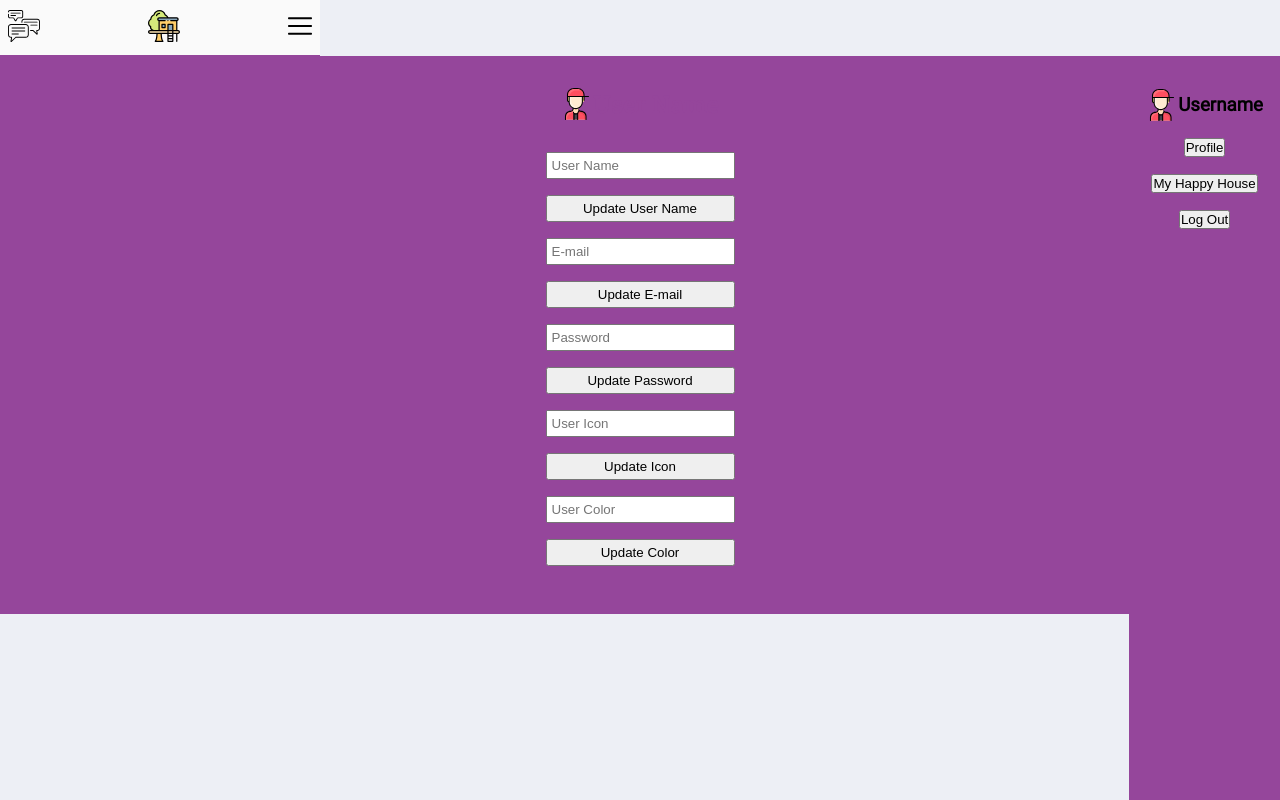
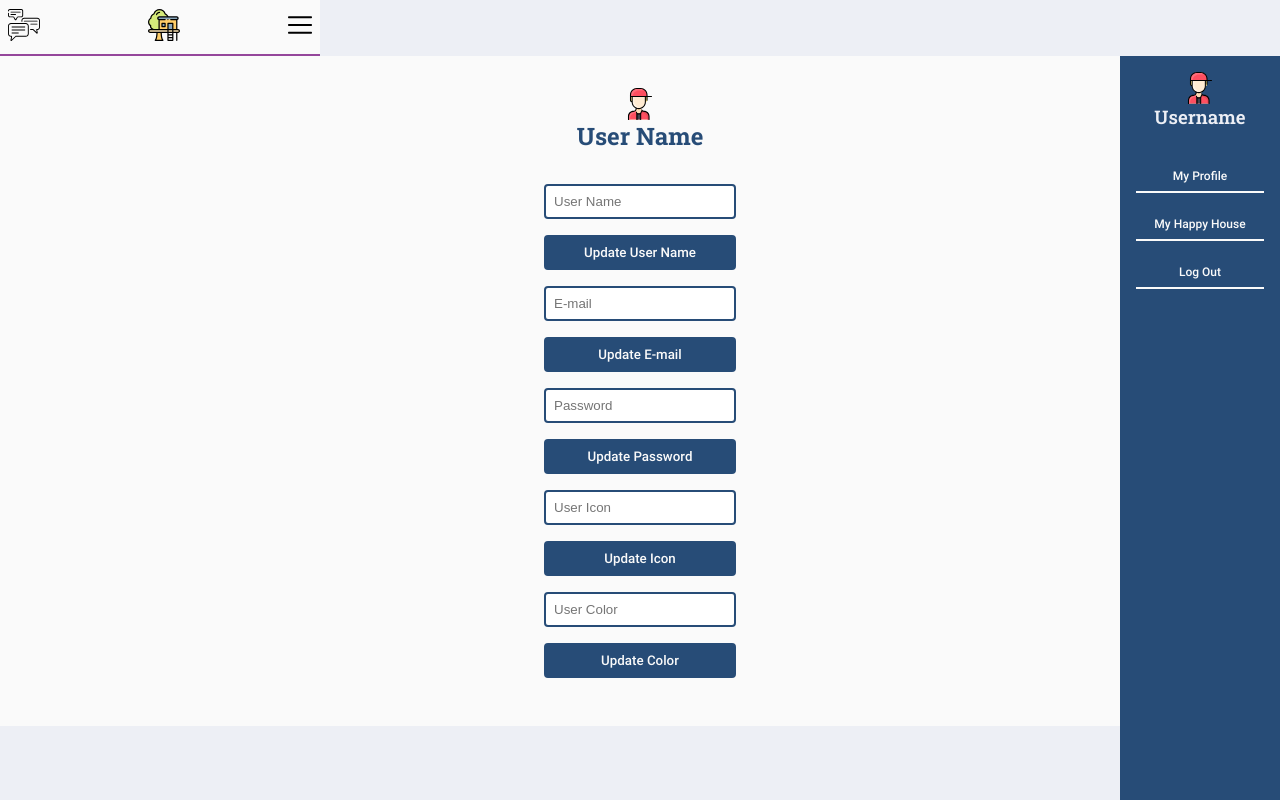
Before and after one commit to monica-zarate/happy-house, a React (Create React App) app in the folder client/: page /profile in a window 1280 px wide. Both pictures are taken after a click on the button 300 px from the left and 25 px from the top of the page. Built offline with nearby package versions, Linux system fonts and the light colour scheme.

Commit message:
Styled Header/Menu, Profile and House Components.

```diff
--- a/client/src/components/Header.jsx
+++ b/client/src/components/Header.jsx
@@ -41,7 +41,7 @@ function Header() {
           </div>
           <div className="menu__options">
             <Link className="menu__options--link" to={`/profile`}>
-              <button className="menu__options--btn">Profile</button>
+              <button className="menu__options--btn">My Profile</button>
             </Link>
             <Link className="menu__options--link" to={`/my-house`}>
               <button className="menu__options--btn">My Happy House</button>
--- a/client/src/components/Join.jsx
+++ b/client/src/components/Join.jsx
@@ -105,7 +105,7 @@ function Join() {
         </form>
       </div>
       <div className="join__container">
-        <h2 className="join__title">Create your profile</h2>
+        <h2 className="join__title">Create your Profile</h2>
         <form className="join__form" action="">
           <input
             className="join__input"
@@ -146,7 +146,7 @@ function Join() {
           <button className="join__btn">JOIN</button>
         </Link>
       </div>
-      <Link className="join__btn-link" to={`/`}>
+      <Link className="join__btn-link-cancel" to={`/`}>
         <button className="join__cta--cancel">Cancel</button>
       </Link>
     </div>
--- a/client/src/components/styles/main.css
+++ b/client/src/components/styles/main.css
@@ -111,7 +111,7 @@ body {
 }
 
 .join {
-  padding: 4rem 1rem;
+  padding: 2rem 1rem;
   display: -webkit-box;
   display: -ms-flexbox;
   display: flex;
@@ -145,7 +145,6 @@ body {
 }
 
 .join__cta--cancel, .join__btn--cancel {
-  padding: 0.5rem 1rem;
   width: 13rem;
   font-family: "Roboto Medium";
   cursor: pointer;
@@ -156,6 +155,10 @@ body {
   background-color: #edeff5;
   color: #95469b;
   margin: 0 0 2rem 0;
+}
+
+.join__btn-link-cancel {
+  margin: 0;
 }
 
 .join__container {
@@ -175,8 +178,9 @@ body {
 
 .join__title {
   color: #274c77;
-  font-family: "Roboto Medium";
-  font-size: 1.2rem;
+  font-family: "Roboto Slab Bold";
+  font-size: 1.5rem;
+  text-align: center;
   margin: 0 0 1rem 0;
 }
 
@@ -267,7 +271,7 @@ body {
   border: 2px solid #274c77;
   background-color: #274c77;
   color: #fafafa;
-  margin: 0 0 2rem 0;
+  margin: 0 0 1rem 0;
 }
 
 .login__cta--btn:hover {
@@ -276,7 +280,6 @@ body {
 }
 
 .login__cta--cancel {
-  padding: 0.5rem 1rem;
   width: 13rem;
   font-family: "Roboto Medium";
   cursor: pointer;
@@ -294,7 +297,7 @@ body {
   display: -webkit-box;
   display: -ms-flexbox;
   display: flex;
-  border-bottom: 1px solid #95469b;
+  border-bottom: 2px solid #95469b;
   -webkit-box-pack: justify;
       -ms-flex-pack: justify;
           justify-content: space-between;
@@ -352,12 +355,11 @@ body {
 
 .menu {
   display: none;
-  border: 1px solid #95469b;
   padding: 1rem 1rem;
   position: fixed;
   right: 0;
   top: 3.5rem;
-  background-color: #95469b;
+  background-color: #274c77;
   height: 100vh;
 }
 
@@ -365,15 +367,24 @@ body {
   display: -webkit-box;
   display: -ms-flexbox;
   display: flex;
+  -webkit-box-orient: vertical;
+  -webkit-box-direction: normal;
+      -ms-flex-direction: column;
+          flex-direction: column;
   -webkit-box-align: center;
       -ms-flex-align: center;
           align-items: center;
-  margin: 1rem 0;
+  margin: 0 0 2rem 0;
 }
 
 .menu__wrapper--icon {
   width: 2rem;
   height: 2rem;
+}
+
+.menu__wrapper--user-name {
+  color: #edeff5;
+  font-family: "Roboto Slab Medium";
 }
 
 .menu__options {
@@ -393,6 +404,24 @@ body {
   margin: 0 0 1rem 0;
 }
 
+.menu__options--btn {
+  padding: 0.5rem 1rem;
+  width: 8rem;
+  font-family: "Roboto Medium";
+  cursor: pointer;
+  border-style: none;
+  outline: none;
+  border-bottom: 2px solid #fafafa;
+  background-color: #274c77;
+  color: #fafafa;
+  font-size: 0.75rem;
+}
+
+.menu__options--btn:hover {
+  background-color: #fafafa;
+  color: #274c77;
+}
+
 .dashboard {
   background-color: #fafafa;
 }
@@ -406,6 +435,7 @@ body {
       -ms-flex-direction: column;
           flex-direction: column;
   padding: 1rem;
+  background-color: #fafafa;
 }
 
 .calendar__description {
@@ -472,7 +502,7 @@ body {
 }
 
 .profile {
-  background-color: #95469b;
+  background-color: #fafafa;
   padding: 2rem 1rem;
   display: -webkit-box;
   display: -ms-flexbox;
@@ -490,6 +520,13 @@ body {
   display: -webkit-box;
   display: -ms-flexbox;
   display: flex;
+  -webkit-box-orient: vertical;
+  -webkit-box-direction: normal;
+      -ms-flex-direction: column;
+          flex-direction: column;
+  -webkit-box-align: center;
+      -ms-flex-align: center;
+          align-items: center;
   margin: 0 0 2rem 0;
 }
 
@@ -499,8 +536,8 @@ body {
 }
 
 .profile__info--user-name {
-  font-family: "Roboto Slab Medium";
-  color: #95469b;
+  font-family: "Roboto Slab Bold";
+  color: #274c77;
 }
 
 .update {
@@ -514,17 +551,40 @@ body {
 }
 
 .update__input {
+  width: 12rem;
+  border-radius: 4px;
   margin: 0 0 1rem 0;
-  padding: 0.25rem;
+  border-style: none;
+  border: 2px solid #274c77;
+  padding: 0.5rem;
+  outline: none;
+}
+
+.update__input:focus {
+  border: 2px solid #95469b;
 }
 
 .update__btn {
+  padding: 0.5rem 1rem;
   margin: 0 0 1rem 0;
-  padding: 0.25rem;
+  width: 12rem;
+  font-family: "Roboto Medium";
+  cursor: pointer;
+  border-radius: 4px;
+  border-style: none;
+  outline: none;
+  border: 2px solid #274c77;
+  background-color: #274c77;
+  color: #fafafa;
+}
+
+.update__btn:hover {
+  border: 2px solid #95469b;
+  background-color: #95469b;
 }
 
 .house {
-  background-color: #95469b;
+  background-color: #fafafa;
   padding: 2rem 1rem;
   display: -webkit-box;
   display: -ms-flexbox;
@@ -539,10 +599,10 @@ body {
 }
 
 .house__title {
-  font-family: "Roboto Slab Medium";
+  font-family: "Roboto Slab Bold";
   font-size: 1.5rem;
   margin: 0 0 1rem 0;
-  color: #95469b;
+  color: #274c77;
 }
 
 .house__container {
@@ -561,14 +621,25 @@ body {
           align-items: center;
 }
 
-.house__house-name {
-  color: #274c77;
+.house__icon {
+  width: 3rem;
+  height: 3rem;
+  margin: 0 0 1rem 0;
 }
 
-.house__icon {
-  width: 5rem;
-  height: 5rem;
+.house__todo {
+  color: #274c77;
+  font-size: 1.15rem;
   margin: 0 0 1rem 0;
+  font-family: "Roboto Medium";
+}
+
+.house__description {
+  color: #274c77;
+  margin: 0 0 2rem 0;
+  font-size: 0.7rem;
+  width: 9rem;
+  text-align: center;
 }
 
 .house__list {
@@ -588,8 +659,25 @@ body {
           align-items: center;
 }
 
-.house__activity {
+.house__activity--btn {
+  text-transform: uppercase;
+  font-size: 0.75rem;
+  padding: 0.5rem 1rem;
+  width: 10rem;
+  font-family: "Roboto Medium";
+  cursor: pointer;
+  border-radius: 4px;
+  border-style: none;
+  outline: none;
+  border: 2px solid #95469b;
+  background-color: #95469b;
+  color: #fafafa;
   margin: 0 0 1rem 0;
+}
+
+.house__activity--btn:hover {
+  border: 2px solid #274c77;
+  background-color: #274c77;
 }
 
 @font-face {
--- a/client/src/components/styles/partials/_calendar.scss
+++ b/client/src/components/styles/partials/_calendar.scss
@@ -4,6 +4,7 @@
   display: flex;
   flex-direction: column;
   padding: 1rem;
+  background-color: $white;
 
   &__description {
     margin: 0 auto;
--- a/client/src/components/styles/partials/_header.scss
+++ b/client/src/components/styles/partials/_header.scss
@@ -3,7 +3,7 @@
 .header {
   padding: 0.5rem;
   display: flex;
-  border-bottom: 1px solid $highlight;
+  border-bottom: 2px solid $highlight;
   justify-content: space-between;
   width: 20rem;
   background-color: $white;
@@ -56,23 +56,25 @@
 
 .menu {
   display: none;
-  border: 1px solid $highlight;
   padding: 1rem 1rem;
   position: fixed;
   right: 0;
   top: 3.5rem;
-  background-color: $highlight;
+  background-color: $primary;
   height: 100vh;
 
   &__wrapper {
     display: flex;
+    flex-direction: column;
     align-items: center;
-    margin: 1rem 0;
+    margin: 0 0 2rem 0;
     &--icon {
       width: 2rem;
       height: 2rem;
     }
     &--user-name {
+      color: $background-primary;
+      font-family: $slab-medium;
     }
   }
 
@@ -85,6 +87,21 @@
       margin: 0 0 1rem 0;
     }
     &--btn {
+      padding: 0.5rem 1rem;
+      width: 8rem;
+      font-family: $medium;
+      cursor: pointer;
+      border-style: none;
+      outline: none;
+      border-bottom: 2px solid $white;
+      background-color: $primary;
+      color: $white;
+      font-size: 0.75rem;
+
+      &:hover {
+        background-color: $white;
+        color: $primary;
+      }
     }
   }
 }
--- a/client/src/components/styles/partials/_login.scss
+++ b/client/src/components/styles/partials/_login.scss
@@ -43,7 +43,7 @@
       border: 2px solid $primary;
       background-color: $primary;
       color: $white;
-      margin: 0 0 2rem 0;
+      margin: 0 0 1rem 0;
 
       &:hover {
         border: 2px solid $highlight;
@@ -52,7 +52,6 @@
     }
 
     &--cancel {
-      padding: 0.5rem 1rem;
       width: 13rem;
       font-family: $medium;
       cursor: pointer;
--- a/client/src/components/styles/partials/_profile.scss
+++ b/client/src/components/styles/partials/_profile.scss
@@ -1,7 +1,7 @@
 // Profile Component Styles
 
 .profile {
-  background-color: $highlight;
+  background-color: $white;
   padding: 2rem 1rem;
   display: flex;
   flex-direction: column;
@@ -9,6 +9,9 @@
 
   &__info {
     display: flex;
+    flex-direction: column;
+
+    align-items: center;
     margin: 0 0 2rem 0;
 
     &--user-icon {
@@ -17,8 +20,8 @@
     }
 
     &--user-name {
-      font-family: $slab-medium;
-      color: $highlight;
+      font-family: $slab-bold;
+      color: $primary;
     }
   }
 }
@@ -30,12 +33,34 @@
   flex-direction: column;
 
   &__input {
+    width: 12rem;
+    border-radius: 4px;
     margin: 0 0 1rem 0;
-    padding: 0.25rem;
+    border-style: none;
+    border: 2px solid $primary;
+    padding: 0.5rem;
+    outline: none;
+    &:focus {
+      border: 2px solid $highlight;
+    }
   }
 
   &__btn {
+    padding: 0.5rem 1rem;
     margin: 0 0 1rem 0;
-    padding: 0.25rem;
+    width: 12rem;
+    font-family: $medium;
+    cursor: pointer;
+    border-radius: 4px;
+    border-style: none;
+    outline: none;
+    border: 2px solid $primary;
+    background-color: $primary;
+    color: $white;
+
+    &:hover {
+      border: 2px solid $highlight;
+      background-color: $highlight;
+    }
   }
 }
```
Also changed, not shown: client/src/components/House.jsx (+29 -10 lines), client/src/components/styles/partials/_house.scss (+38 -9 lines), client/src/components/styles/partials/_join.scss (+8 -4 lines), 1 other file (tests, documents, lock files or other folders).
